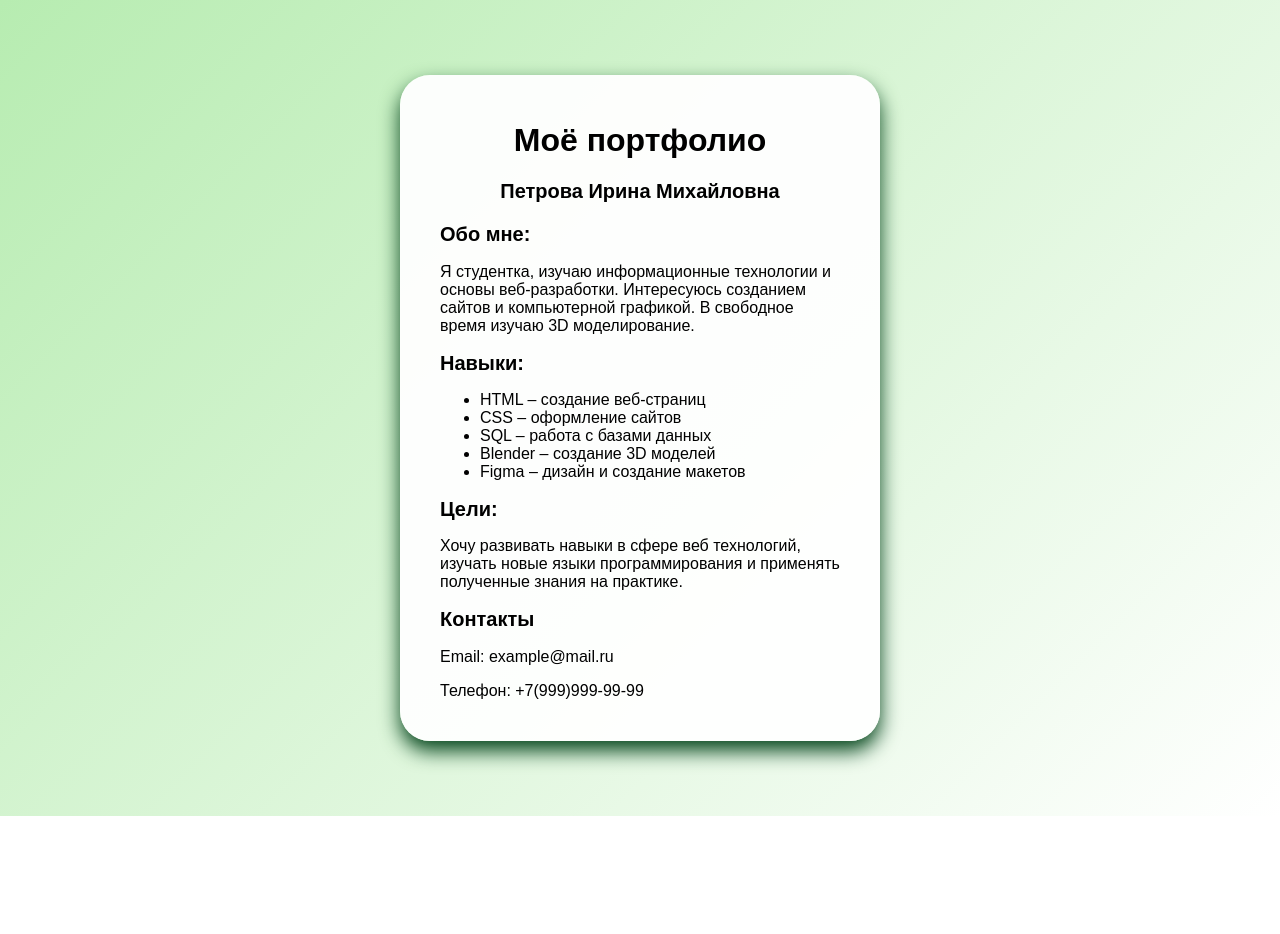
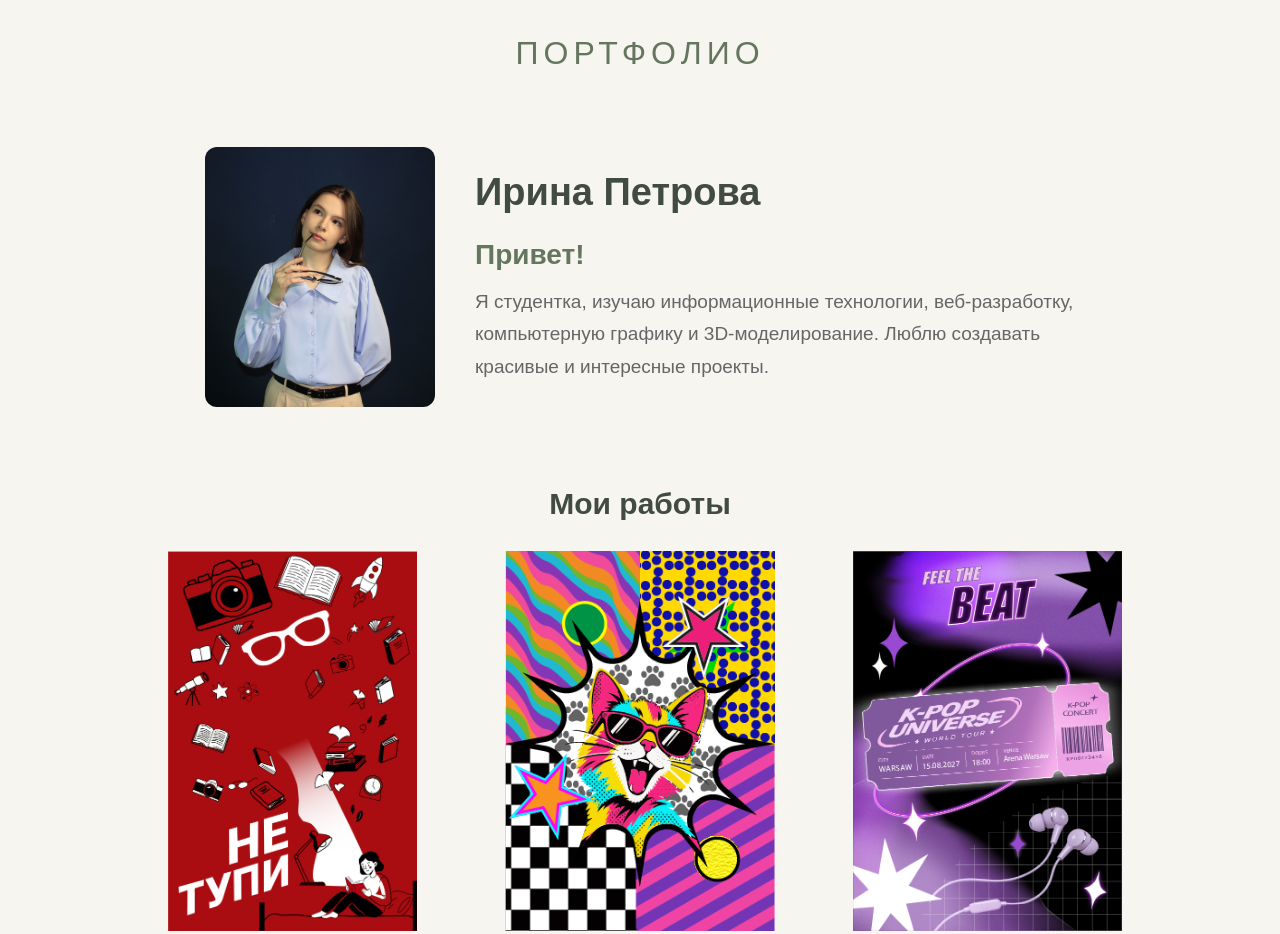
Before and after one commit to Irriska-creator/lab_work, a plain HTML site: page index.html in a window 1280 px wide. Shown: the top 934 px of the page. Before the commit the page ends 816 px from the top, so only its background shows below. Drawn offline with Linux system fonts and the light colour scheme.

Commit message:
Add files via upload

```diff
--- a/index.html
+++ b/index.html
@@ -2,37 +2,44 @@
 <html lang="ru">
 <head>
     <meta charset="UTF-8">
-    <title>Портфолио</title>
+    <title>Моё портфолио</title>
     <link rel="stylesheet" href="style.css">
 </head>
 <body>
-    <div class="portfolio">
-    <h1>Моё портфолио</h1>
-    <h3>Петрова Ирина Михайловна</h3>
-    <h2>Обо мне:</h2>
-    <p>
-        Я студентка, изучаю информационные технологии
-        и основы веб-разработки. Интересуюсь созданием
-        сайтов и компьютерной графикой. В свободное время
-        изучаю 3D моделирование.
-    </p>
-    <h2>Навыки:</h2>
-    <ul>
-        <li>HTML – создание веб-страниц</li>
-        <li>CSS – оформление сайтов</li>
-        <li>SQL – работа с базами данных</li>
-        <li>Blender – создание 3D моделей</li>
-        <li>Figma – дизайн и создание макетов</li>
-    </ul>
-    <h2>Цели:</h2>
-    <p>
-        Хочу развивать навыки в сфере веб технологий,
-        изучать новые языки программирования и применять
-        полученные знания на практике.
-    </p>
-    <h2>Контакты</h2>
-    <p> Email: example@mail.ru</p>
-    <p> Телефон: +7(999)999-99-99</p>
-    </div>
+    <h1 class="page-title">ПОРТФОЛИО</h1>
+    <main>
+        <div class="about">
+            <img src="photo/photo.JPG" alt="Моя фотография">
+            <div class="about-text">
+                <h1>Ирина Петрова</h1>
+                <h2>Привет!</h2>
+                <p>
+                    Я студентка, изучаю информационные технологии,
+                    веб-разработку, компьютерную графику и 3D-моделирование.
+                    Люблю создавать красивые и интересные проекты.
+                </p>
+            </div>
+        </div>
+        <h2 class="heading">Мои работы</h2>
+        <div class="works">
+            <img src="photo/book.png" alt="Работа 1">
+            <img src="photo/cat.png" alt="Работа 2">
+            <img src="photo/invitation.png" alt="Работа 3">
+            <img src="photo/Kliky.png" alt="Работа 4">
+            <img src="photo/rytsar.png" alt="Работа 5">
+            <img src="photo/spitchka.png" alt="Работа 6">
+            <img src="photo/Zootopia.png" alt="Работа 7">
+            <img src="photo/minions.png" alt="Работа 8">
+            <img src="photo/domik.png" alt="Работа 9">
+        </div>
+        <div class="contacts">
+            <h2>Контакты</h2>
+            <p>Email: example@mail.ru</p>
+            <p>Telegram: @username</p>
+        </div>
+    </main>
+    <footer>
+        © 2026 Ирина Петрова
+    </footer>
 </body>
 </html>
--- a/style.css
+++ b/style.css
@@ -1,36 +1,109 @@
-*{
+* {
     box-sizing: border-box;
-    font-family: Arial, Helvetica, sans-serif;
 }
 
 body {
-    min-height: 100vh;
-    display: flex;
-    justify-content: center;
-    align-items: center;
-    background: linear-gradient(135deg, rgba(171, 233, 164, 0.858) 0%, rgb(255, 255, 255) 100%);
+    margin: 0;
+    font-family: Arial, sans-serif;
+    background-color: #f7f5ef;
+    color: #414b40;
+}
+
+.page-title {
+    text-align: center;
+    font-size: 32px;
+    letter-spacing: 5px;
+    color: #65765f;
+    margin: 35px 0 15px;
+    font-weight: normal;
+}
+
+main {
+    max-width: 1050px;
+    margin: 30px auto 0;
     padding: 20px;
 }
 
-.portfolio{
-    background: rgba(255, 255, 255, 0.95);
-    padding: 25px 40px;
-    border-radius: 30px;
-    box-shadow: 0 10px 20px rgb(5, 70, 29);
-    width: 100%;
-    max-width: 480px;
+.about {
+    display: flex;
+    align-items: center;
+    justify-content: center;
+    gap: 40px;
+    padding: 25px;
+    margin-bottom: 55px;
 }
 
-h1 {
-    text-align: center;
+.about img {
+    width: 230px;
+    height: 260px;
+    object-fit: cover;
+    border-radius: 12px;
 }
 
-h2 {
-    font-weight: 30px;
-    font-size: 20px;
+.about-text h1 {
+    font-size: 38px;
+    margin: 0 0 25px;
+    color: #414b40;
 }
 
-h3 {
+.about-text h2 {
+    font-size: 28px;
+    color: #65765f;
+    margin-bottom: 15px;
+}
+
+.about-text p {
+    max-width: 600px;
+    font-size: 19px;
+    line-height: 1.7;
+    color: #666;
+    margin: 0;
+}
+
+.heading {
     text-align: center;
-    font-size: 20px;
+    margin: 40px 0 30px;
+    font-size: 30px;
+    color: #414b40;
 }
+
+.works {
+    display: flex;
+    flex-wrap: wrap;
+    justify-content: center;
+    align-items: center;
+    gap: 35px;
+}
+
+.works img {
+    width: calc(33.33% - 24px);
+    height: auto;
+    max-height: 380px;
+    object-fit: contain;
+    display: block;
+    border-radius: 8px;
+}
+
+.contacts {
+    text-align: center;
+    padding: 30px;
+    margin-top: 55px;
+    background-color: #e9ece4;
+    border-radius: 15px;
+}
+
+.contacts h2 {
+    color: #65765f;
+    font-size: 26px;
+}
+
+.contacts p {
+    color: #666;
+    font-size: 17px;
+}
+
+footer {
+    text-align: center;
+    padding: 25px;
+    color: #888b80;
+}
```
Also changed, not shown: photo/Kliky.png (added), photo/Zootopia.png (added), photo/book.png (added), photo/cat.png (added), photo/domik.png (added), photo/invitation.png (added), photo/minions.png (added), photo/photo.JPG (added), photo/rytsar.png (added), photo/spitchka.png (added).
